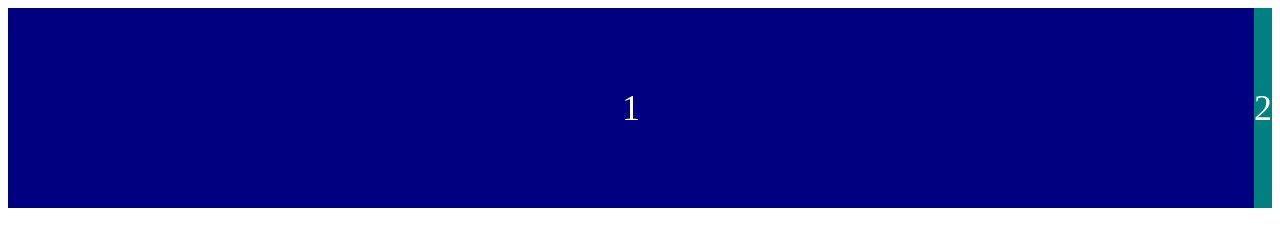
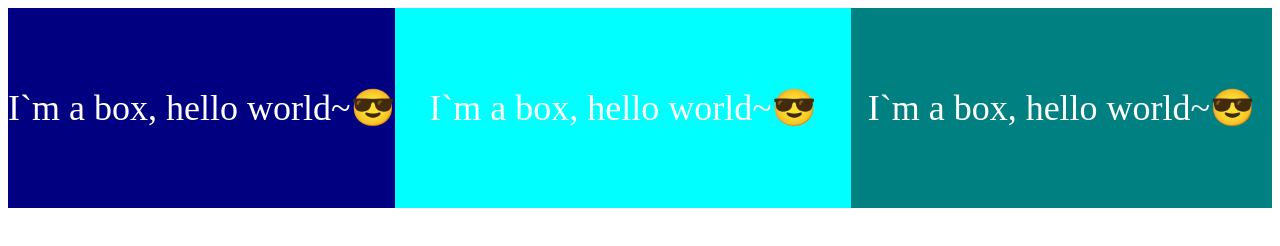
Before and after one commit to jiiiiiaiiiii/css__layout, a website built with Vite: page index.html in a window 1280 px wide. Built offline with nearby package versions, Linux system fonts and the light colour scheme.

Commit message:
Flex Shrink
- flex-shrink: item이 screen size에 따라 얼마나 줄어드는지
  (자식요소 간 상대적인 '비율'로 계산)
  (값이 클수록 -> 가장 먼저, 가장 크게 축소됨)

```diff
--- a/index.html
+++ b/index.html
@@ -10,8 +10,9 @@
 
 <body>
   <div class="father">
-    <div class="box">1</div>
-    <div class="box">2</div>
+    <div class="box">I`m a box, hello world~😎</div>
+    <div class="box">I`m a box, hello world~😎</div>
+    <div class="box">I`m a box, hello world~😎</div>
   </div>
 </body>
 
--- a/style.css
+++ b/style.css
@@ -1,7 +1,7 @@
 .father {
   display: flex;
   height: 100vh;
-  flex-flow: row wrap;
+  flex-flow: row;
   justify-content: center;
 }
 
@@ -13,17 +13,24 @@
   align-items: center;
   justify-content: center;
 }
-
 /*
-  flex-grow: flex 컨테이너 자식요소가 얼마만큼의 공간을 차지할 수 있는지 제어
-  (px단위가 아닌 '비율'로 계산)
- */
+  flex-shrink: item이 얼마나 줄어드는지 (자식요소 간 상대적인 '비율'로 계산)
+  (값이 클수록 -> 가장 먼저, 가장 크게 축소됨)
+*/
 .box:first-child {
   background-color: navy;
-  flex-grow: 1;
+  flex-grow: 0;    /* 필요한 최소 너비만 차지 */
+  flex-shrink: 3;
+}
+
+.box:nth-child(2) {
+  background-color: aqua;
+  flex-grow: 2;
+  flex-shrink: 0; /* 축소 ❌: 내부 text의 줄바꿈 일어나지 않음 */
 }
 
 .box:last-child {
   background-color: teal;
-  flex-grow: 0;
+  flex-grow: 1;
+  flex-shrink: 1; /* default value */
 }
```
